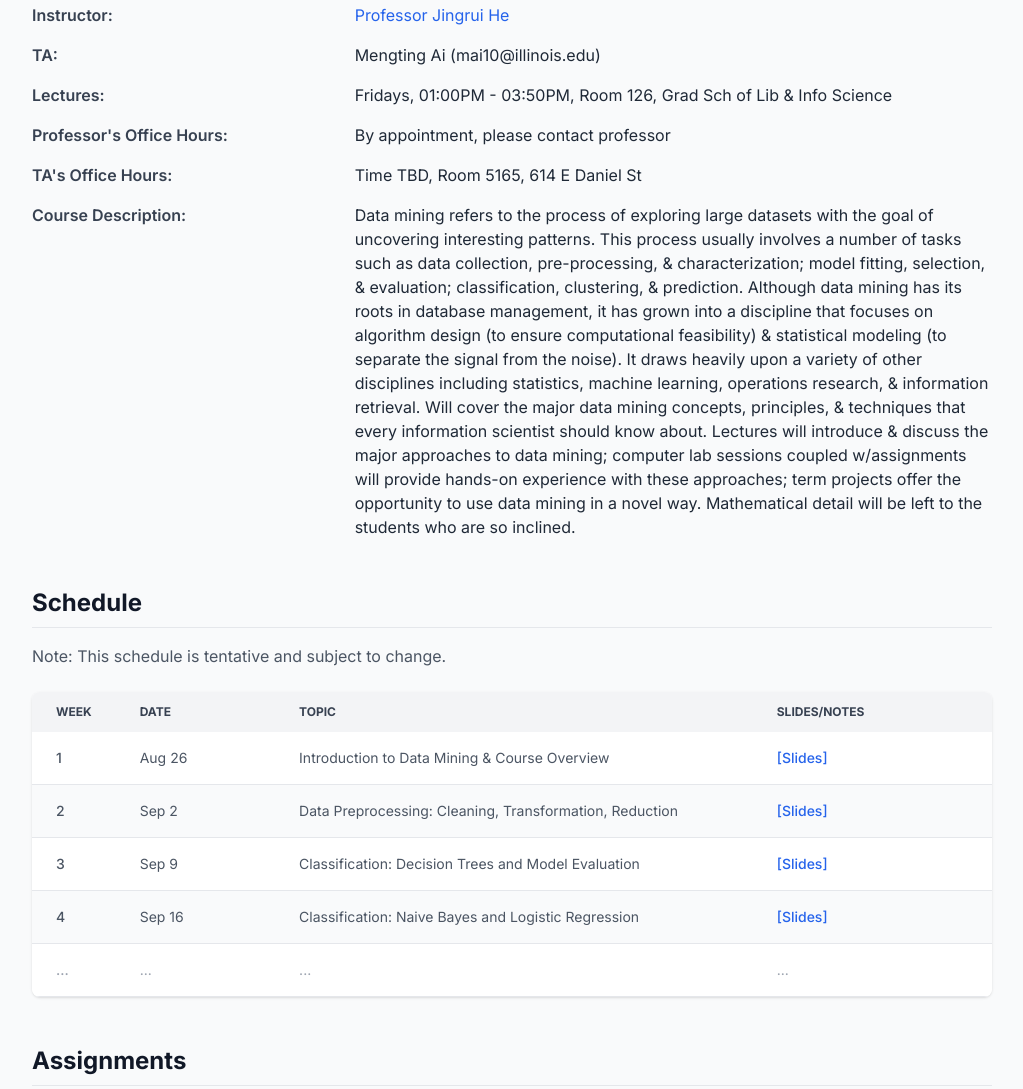
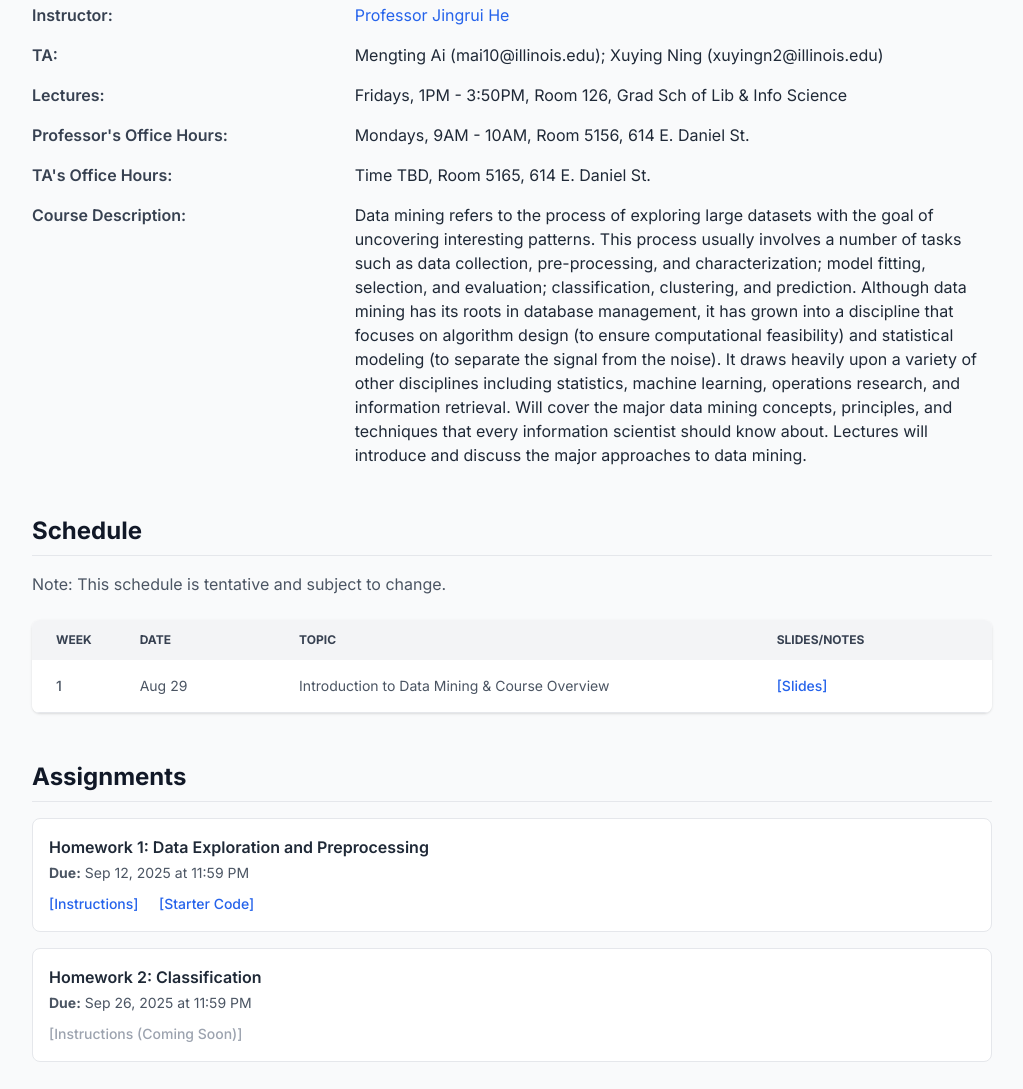
Before and after one commit to isail-laboratory/IS577_Data_Mining, a plain HTML site: page index.html in a window 1280 px wide. Shown: the part 284-1373 px from the top of the page, without its empty margins (128-1151 px from the left). Drawn offline with nearby package versions, Linux system fonts and the light colour scheme.

Commit message:
Edit Schedule

```diff
--- a/index.html
+++ b/index.html
@@ -63,24 +63,26 @@
                 </div>
                 <div class="grid grid-cols-1 md:grid-cols-3 gap-2">
                     <div class="font-semibold text-gray-700">TA:</div>
-                    <div class="md:col-span-2">Mengting Ai (mai10@illinois.edu)</div>
+                    <div class="md:col-span-2">Mengting Ai (mai10@illinois.edu); Xuying Ning (xuyingn2@illinois.edu)</div>
+                    <!-- <div class="font-semibold text-gray-700">TA:</div> -->
+                    <!-- <div class="md:col-span-2"></div> -->
                 </div>
                 <div class="grid grid-cols-1 md:grid-cols-3 gap-2">
                     <div class="font-semibold text-gray-700">Lectures:</div>
-                    <div class="md:col-span-2">Fridays, 01:00PM - 03:50PM, Room 126, Grad Sch of Lib & Info Science</div>
+                    <div class="md:col-span-2">Fridays, 1PM - 3:50PM, Room 126, Grad Sch of Lib & Info Science</div>
                 </div>
                 <div class="grid grid-cols-1 md:grid-cols-3 gap-2">
                     <div class="font-semibold text-gray-700">Professor's Office Hours:</div>
-                    <div class="md:col-span-2">By appointment, please contact professor</div>
+                    <div class="md:col-span-2">Mondays, 9AM - 10AM, Room 5156, 614 E. Daniel St.</div>
                 </div>
                 <div class="grid grid-cols-1 md:grid-cols-3 gap-2">
                     <div class="font-semibold text-gray-700">TA's Office Hours:</div>
-                    <div class="md:col-span-2">Time TBD, Room 5165, 614 E Daniel St</div>
+                    <div class="md:col-span-2">Time TBD, Room 5165, 614 E. Daniel St.</div>
                 </div>
                 <div class="grid grid-cols-1 md:grid-cols-3 gap-2">
                     <div class="font-semibold text-gray-700">Course Description:</div>
                     <div class="md:col-span-2">
-                        <p>Data mining refers to the process of exploring large datasets with the goal of uncovering interesting patterns. This process usually involves a number of tasks such as data collection, pre-processing, & characterization; model fitting, selection, & evaluation; classification, clustering, & prediction. Although data mining has its roots in database management, it has grown into a discipline that focuses on algorithm design (to ensure computational feasibility) & statistical modeling (to separate the signal from the noise). It draws heavily upon a variety of other disciplines including statistics, machine learning, operations research, & information retrieval. Will cover the major data mining concepts, principles, & techniques that every information scientist should know about. Lectures will introduce & discuss the major approaches to data mining; computer lab sessions coupled w/assignments will provide hands-on experience with these approaches; term projects offer the opportunity to use data mining in a novel way. Mathematical detail will be left to the students who are so inclined.</p>
+                        <p>Data mining refers to the process of exploring large datasets with the goal of uncovering interesting patterns. This process usually involves a number of tasks such as data collection, pre-processing, and characterization; model fitting, selection, and evaluation; classification, clustering, and prediction. Although data mining has its roots in database management, it has grown into a discipline that focuses on algorithm design (to ensure computational feasibility) and statistical modeling (to separate the signal from the noise). It draws heavily upon a variety of other disciplines including statistics, machine learning, operations research, and information retrieval. Will cover the major data mining concepts, principles, and techniques that every information scientist should know about. Lectures will introduce and discuss the major approaches to data mining.</p>
                     </div>
                 </div>
             </div>
@@ -104,11 +106,12 @@
                         <!-- EDIT BELOW: Add a new <tr> block for each week -->
                         <tr class="bg-white border-b">
                             <td class="px-6 py-4 font-medium">1</td>
-                            <td class="px-6 py-4">Aug 26</td>
+                            <td class="px-6 py-4">Aug 29</td>
                             <td class="px-6 py-4">Introduction to Data Mining & Course Overview</td>
                             <td class="px-6 py-4"><a href="#" class="font-medium text-blue-600 hover:underline">[Slides]</a></td>
                         </tr>
-                        <tr class="bg-gray-50 border-b">
+                         <!-- Add more weeks here as the semester progresses -->
+                        <!-- <tr class="bg-gray-50 border-b">
                             <td class="px-6 py-4 font-medium">2</td>
                             <td class="px-6 py-4">Sep 2</td>
                             <td class="px-6 py-4">Data Preprocessing: Cleaning, Transformation, Reduction</td>
@@ -125,14 +128,13 @@
                           <td class="px-6 py-4">Sep 16</td>
                           <td class="px-6 py-4">Classification: Naive Bayes and Logistic Regression</td>
                           <td class="px-6 py-4"><a href="#" class="font-medium text-blue-600 hover:underline">[Slides]</a></td>
-                        </tr>
-                        <!-- Add more weeks here as the semester progresses -->
-                        <tr class="bg-white border-b">
+                        </tr> -->
+                        <!-- <tr class="bg-white border-b">
                             <td class="px-6 py-4 font-medium text-gray-400">...</td>
                             <td class="px-6 py-4 text-gray-400">...</td>
                             <td class="px-6 py-4 text-gray-400">...</td>
                             <td class="px-6 py-4 text-gray-400">...</td>
-                        </tr>
+                        </tr> -->
                     </tbody>
                 </table>
             </div>
@@ -167,10 +169,10 @@
             <h2 class="text-2xl font-bold text-gray-900 border-b pb-2 mb-4">Resources</h2>
             <ul class="list-disc list-inside space-y-2 text-gray-700">
                 <!-- EDIT BELOW: Add more resources as needed -->
+                <li>Textbook: Jiawei Han, Jian Pei and Hanghang Tong, Data Mining: Concepts and Techniques (4th ed), Morgan Kaufmann</li>
                 <li><a href="https://pandas.pydata.org/docs/" target="_blank" class="text-blue-600 hover:underline">Pandas Documentation</a> - For data manipulation in Python.</li>
                 <li><a href="https://scikit-learn.org/stable/documentation.html" target="_blank" class="text-blue-600 hover:underline">Scikit-learn Documentation</a> - The primary machine learning library we will use.</li>
                 <li><a href="https://www.w3schools.com/python/numpy/default.asp" target="_blank" class="text-blue-600 hover:underline">NumPy Tutorial</a> - Essential for numerical computing.</li>
-                <!-- <li>Textbook: Jiawei Han, Micheline Kamber, and Jian Pei, "Data Mining: Concepts and Techniques".</li> -->
             </ul>
         </section>
 
```
